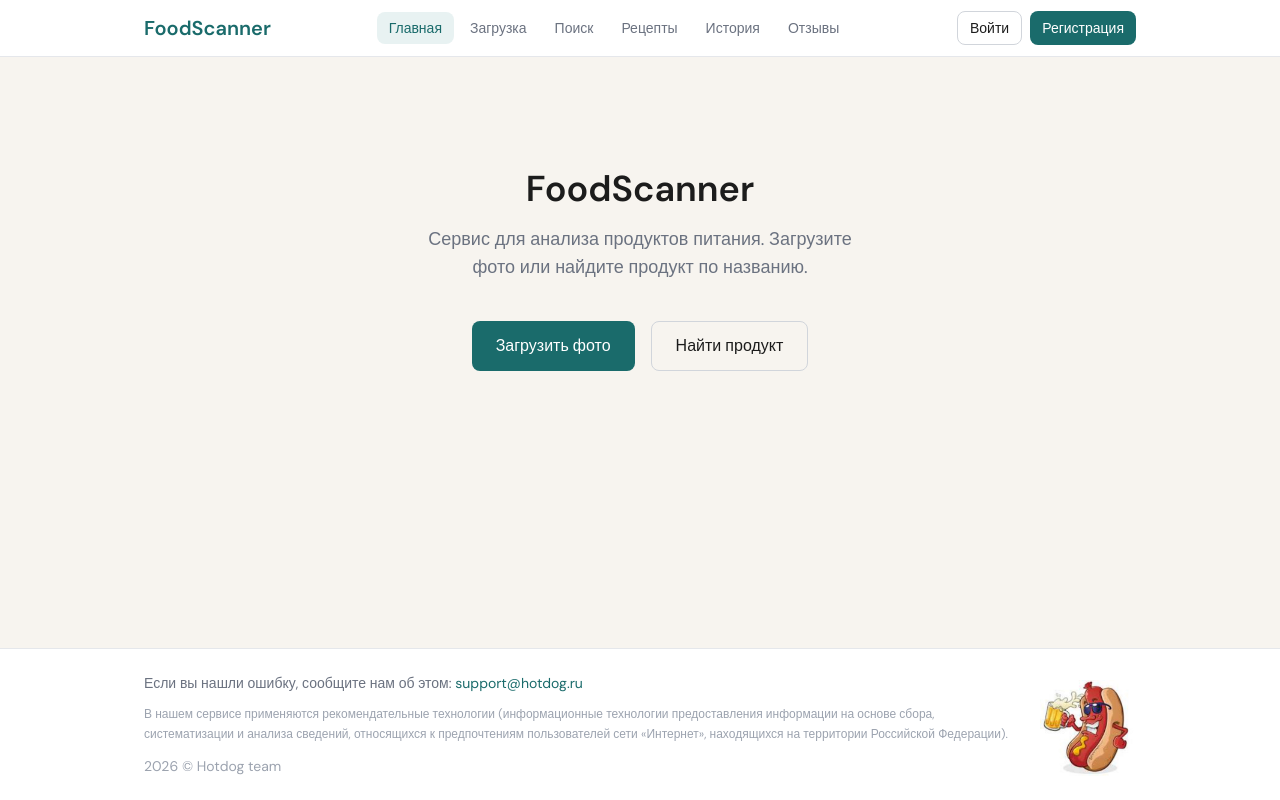
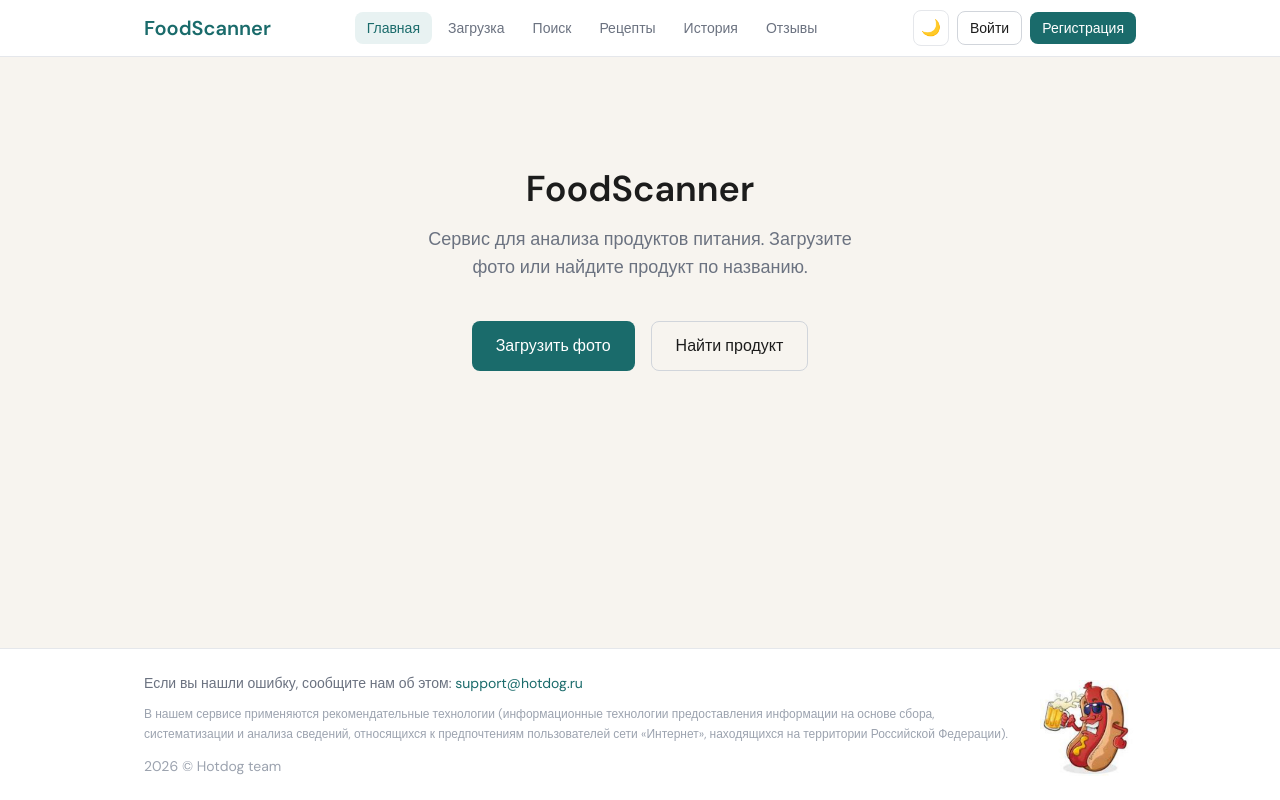
Before and after one commit to dsusachev/hotdog, a React (Vite) app in the folder src/front/: page / in a window 1280 px wide. Built offline with nearby package versions, Linux system fonts and the light colour scheme; the HTML template or start-up script is replaced by a standard one.

Commit message:
Add dark theme

```diff
--- a/src/front/src/App.tsx
+++ b/src/front/src/App.tsx
@@ -13,6 +13,7 @@ import RegisterPage from './pages/RegisterPage'
 import ResultPage from './pages/ResultPage'
 import NotFoundPage from './pages/NotFoundPage'
 import { ToastProvider } from './components/Toast'
+import { ThemeProvider } from './components/ThemeContext'
 
 const MOCK_RESULT = {
   label: 'Яблоко',
@@ -23,8 +24,9 @@ const MOCK_RESULT = {
 function App() {
   return (
     <Router>
+      <ThemeProvider>
         <ToastProvider>
-        <div className="min-h-screen bg-[#F7F4EF] flex flex-col">
+          <div className="min-h-screen bg-[#F7F4EF] dark:bg-gray-950 flex flex-col transition-colors duration-200">
             <Navbar />
             <main className="flex-1 pb-20 md:pb-0 max-w-5xl mx-auto w-full px-4 py-8">
               <Routes>
@@ -45,6 +47,7 @@ function App() {
             <BottomNav />
           </div>
         </ToastProvider>
+      </ThemeProvider>
     </Router>
   )
 }
--- a/src/front/src/components/Navbar.tsx
+++ b/src/front/src/components/Navbar.tsx
@@ -1,4 +1,5 @@
 import { NavLink, useNavigate } from 'react-router-dom'
+import { useTheme } from './ThemeContext'
 
 const LINKS = [
   { to: '/',         label: 'Главная' },
@@ -11,13 +12,14 @@ const LINKS = [
 
 export default function Navbar() {
   const navigate = useNavigate()
+  const { theme, toggle } = useTheme()
 
   return (
-    <header className="bg-white border-b border-gray-200 sticky top-0 z-50">
+    <header className="bg-white dark:bg-gray-900 border-b border-gray-200 dark:border-gray-800 sticky top-0 z-50 transition-colors duration-200">
       <div className="max-w-5xl mx-auto px-4 h-14 flex items-center justify-between">
         <button
           onClick={() => navigate('/')}
-          className="font-bold text-xl text-teal-600"
+          className="font-bold text-xl text-teal-600 dark:text-teal-400"
         >
           FoodScanner
         </button>
@@ -31,8 +33,8 @@ export default function Navbar() {
               className={({ isActive }) =>
                 `px-3 py-1.5 rounded-lg text-sm font-medium transition-colors ${
                   isActive
-                    ? 'bg-teal-50 text-teal-600'
-                    : 'text-gray-500 hover:text-teal-600 hover:bg-teal-50'
+                    ? 'bg-teal-50 dark:bg-teal-900/40 text-teal-600 dark:text-teal-400'
+                    : 'text-gray-500 dark:text-gray-400 hover:text-teal-600 dark:hover:text-teal-400 hover:bg-teal-50 dark:hover:bg-teal-900/40'
                 }`
               }
             >
@@ -41,10 +43,19 @@ export default function Navbar() {
           ))}
         </nav>
 
-        <div className="flex gap-2">
+        <div className="flex gap-2 items-center">
+          {/* dark mode toggle */}
+          <button
+            onClick={toggle}
+            className="w-9 h-9 flex items-center justify-center rounded-lg border border-gray-200 dark:border-gray-700 text-gray-500 dark:text-gray-400 hover:border-teal-400 hover:text-teal-600 dark:hover:text-teal-400 transition-colors"
+            title={theme === 'dark' ? 'Светлая тема' : 'Тёмная тема'}
+          >
+            {theme === 'dark' ? '☀️' : '🌙'}
+          </button>
+
           <button
             onClick={() => navigate('/login')}
-            className="px-3 py-1.5 text-sm border border-gray-300 rounded-lg hover:border-teal-600 transition-colors"
+            className="px-3 py-1.5 text-sm border border-gray-300 dark:border-gray-700 dark:text-gray-300 rounded-lg hover:border-teal-600 transition-colors"
           >
             Войти
           </button>
--- /dev/null
+++ b/src/front/src/components/ThemeContext.tsx
@@ -0,0 +1,47 @@
+// ThemeContext.tsx
+// Глобальный контекст темы.
+// Оберни приложение в <ThemeProvider> в App.tsx.
+// В любом компоненте: const { theme, toggle } = useTheme()
+
+import { createContext, useContext, useEffect, useState } from 'react'
+
+type Theme = 'light' | 'dark'
+
+interface ThemeContextValue {
+  theme: Theme
+  toggle: () => void
+}
+
+const ThemeContext = createContext<ThemeContextValue | null>(null)
+
+export function useTheme(): ThemeContextValue {
+  const ctx = useContext(ThemeContext)
+  if (!ctx) throw new Error('useTheme must be used inside <ThemeProvider>')
+  return ctx
+}
+
+export function ThemeProvider({ children }: { children: React.ReactNode }) {
+  const [theme, setTheme] = useState<Theme>(() => {
+    // сохраняем выбор пользователя в localStorage
+    const saved = localStorage.getItem('theme') as Theme | null
+    return saved ?? 'light'
+  })
+
+  useEffect(() => {
+    const root = document.documentElement
+    if (theme === 'dark') {
+      root.classList.add('dark')
+    } else {
+      root.classList.remove('dark')
+    }
+    localStorage.setItem('theme', theme)
+  }, [theme])
+
+  const toggle = () => setTheme(t => t === 'light' ? 'dark' : 'light')
+
+  return (
+    <ThemeContext.Provider value={{ theme, toggle }}>
+      {children}
+    </ThemeContext.Provider>
+  )
+}
--- a/src/front/src/index.css
+++ b/src/front/src/index.css
@@ -7,6 +7,18 @@
     font-family: 'DM Sans', sans-serif;
     background-color: #F7F4EF;
     color: #1C1C1C;
+  }
+
+  .dark body {
+    background-color: #030712;
+    color: #f9fafb;
+  }
+
+  /* smoother dark mode transitions */
+  *, *::before, *::after {
+    transition-property: background-color, border-color, color;
+    transition-duration: 200ms;
+    transition-timing-function: ease;
   }
 }
 
--- a/src/front/tailwind.config.js
+++ b/src/front/tailwind.config.js
@@ -1,5 +1,6 @@
 /** @type {import('tailwindcss').Config} */
 export default {
+  darkMode: 'class',
   content: ['./index.html', './src/**/*.{ts,tsx}'],
   theme: {
     extend: {
```
Lines whose indentation alone changed are shown as unchanged.
